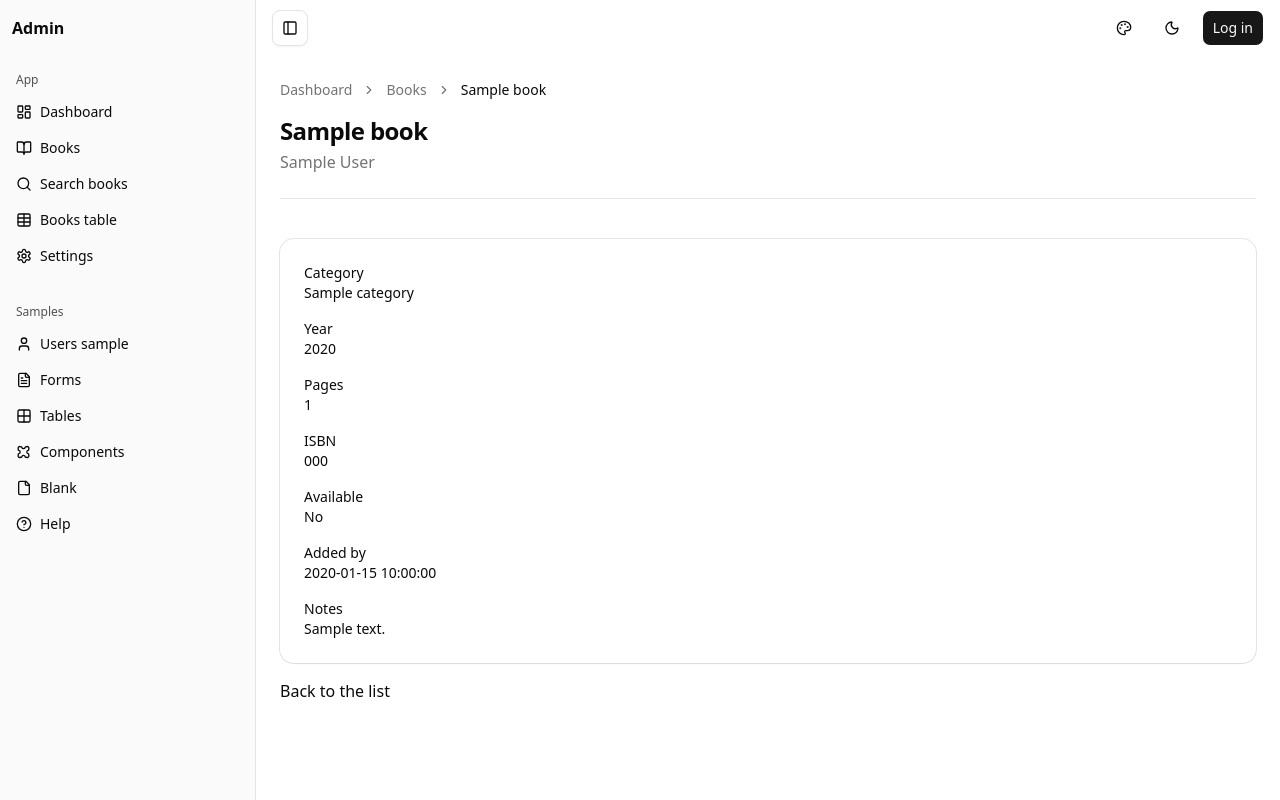
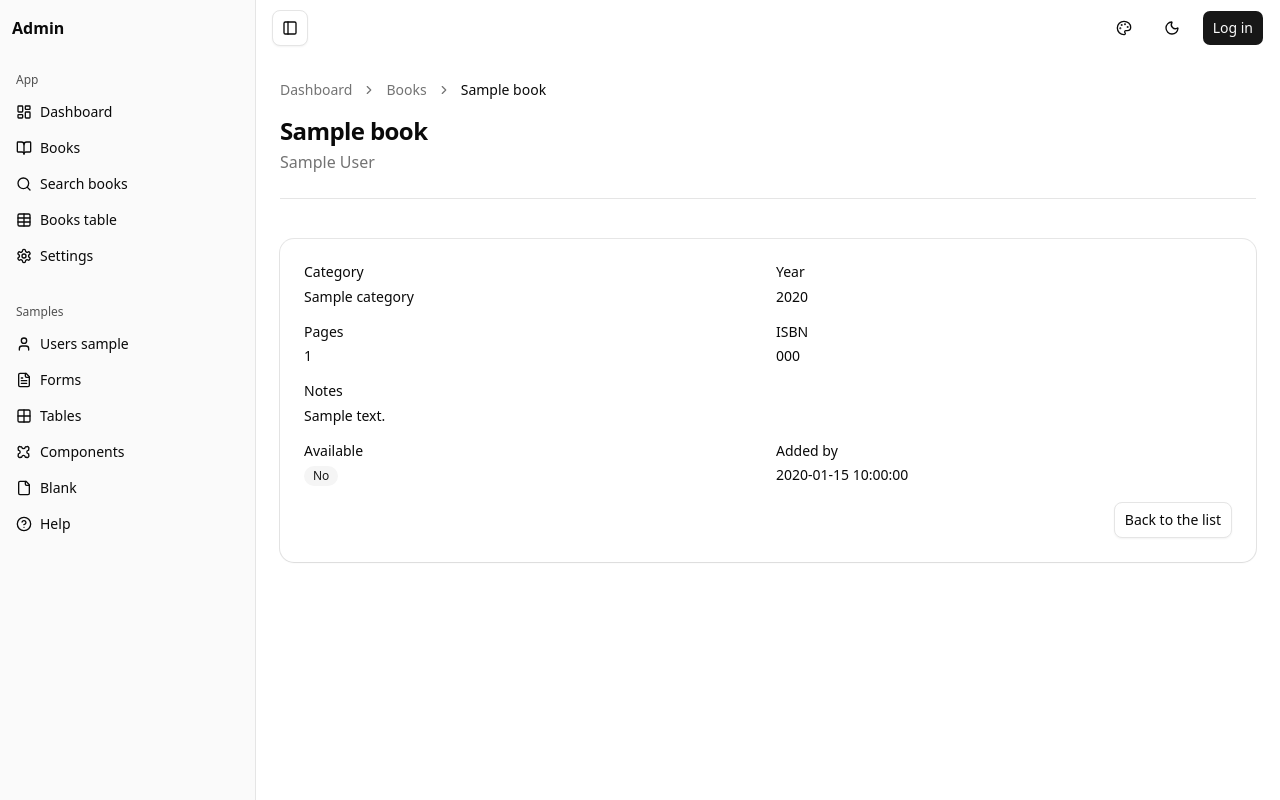
Before and after one commit to tgogos/fastapi-htmx-basecoat, a FastAPI app: template app/ui/templates/book_detail.html in a window 1280 px wide. Run offline with FastAPI, Linux system fonts and the light colour scheme; the template is opened without the code that fills it: most values are stand-ins (such as "Sample title", 1, 10 or a date in 2020); parts of the project's set-up code (start-up, migrations or seed data) failed here and were passed over.

Commit message:
Lay the book page out like the edit form, so the facts share the same two-column grid instead of a single stack.
Co-authored-by: Cursor <cursoragent@cursor.com>

```diff
--- a/app/ui/static/css/app.css
+++ b/app/ui/static/css/app.css
@@ -410,6 +410,25 @@ html.dark .theme-switch .when-dark {
   gap: 0.5rem;
 }
 
+.fact-grid .field {
+  gap: 0.375rem;
+}
+
+.fact-grid dt,
+.fact-grid dd {
+  margin: 0;
+}
+
+.fact-grid dt {
+  font-size: 0.875rem;
+  font-weight: 500;
+  line-height: 1.25;
+}
+
+.fact-grid dd {
+  overflow-wrap: anywhere;
+}
+
 .pager {
   display: flex;
   flex-wrap: wrap;
--- a/app/ui/templates/book_detail.html
+++ b/app/ui/templates/book_detail.html
@@ -15,18 +15,47 @@
   <a class="btn" href="{{ edit_href }}">Edit</a>
   {% endif %}
 </div>
-<article class="card">
+<div class="card">
   <section>
-    <dl class="stack">
-      <div><dt>Category</dt><dd>{{ category_labels.get(book.category, book.category) }}</dd></div>
-      <div><dt>Year</dt><dd>{{ book.year if book.year is not none else "—" }}</dd></div>
-      <div><dt>Pages</dt><dd>{{ book.page_count if book.page_count is not none else "—" }}</dd></div>
-      <div><dt>ISBN</dt><dd>{{ book.isbn or "—" }}</dd></div>
-      <div><dt>Available</dt><dd>{{ "Yes" if book.available else "No" }}</dd></div>
-      <div><dt>Added by</dt><dd>{{ book.added_by_username or "—" }}</dd></div>
-      <div><dt>Notes</dt><dd>{{ book.notes or "—" }}</dd></div>
+    <dl class="form-grid fact-grid">
+      <div class="field">
+        <dt>Category</dt>
+        <dd>{{ category_labels.get(book.category, book.category) }}</dd>
+      </div>
+      <div class="field">
+        <dt>Year</dt>
+        <dd>{{ book.year if book.year is not none else "—" }}</dd>
+      </div>
+      <div class="field">
+        <dt>Pages</dt>
+        <dd>{{ book.page_count if book.page_count is not none else "—" }}</dd>
+      </div>
+      <div class="field">
+        <dt>ISBN</dt>
+        <dd>{{ book.isbn or "—" }}</dd>
+      </div>
+      <div class="field span-2">
+        <dt>Notes</dt>
+        <dd>{{ book.notes or "—" }}</dd>
+      </div>
+      <div class="field">
+        <dt>Available</dt>
+        <dd>
+          {% if book.available %}
+          <span class="badge">Yes</span>
+          {% else %}
+          <span class="badge" data-variant="secondary">No</span>
+          {% endif %}
+        </dd>
+      </div>
+      <div class="field">
+        <dt>Added by</dt>
+        <dd>{{ book.added_by_username or "—" }}</dd>
+      </div>
+      <div class="span-2 form-actions">
+        <a class="btn" data-variant="outline" href="{{ list_href }}">Back to the list</a>
+      </div>
     </dl>
   </section>
-</article>
-<p><a href="{{ list_href }}">Back to the list</a></p>
+</div>
 {% endblock %}
```
